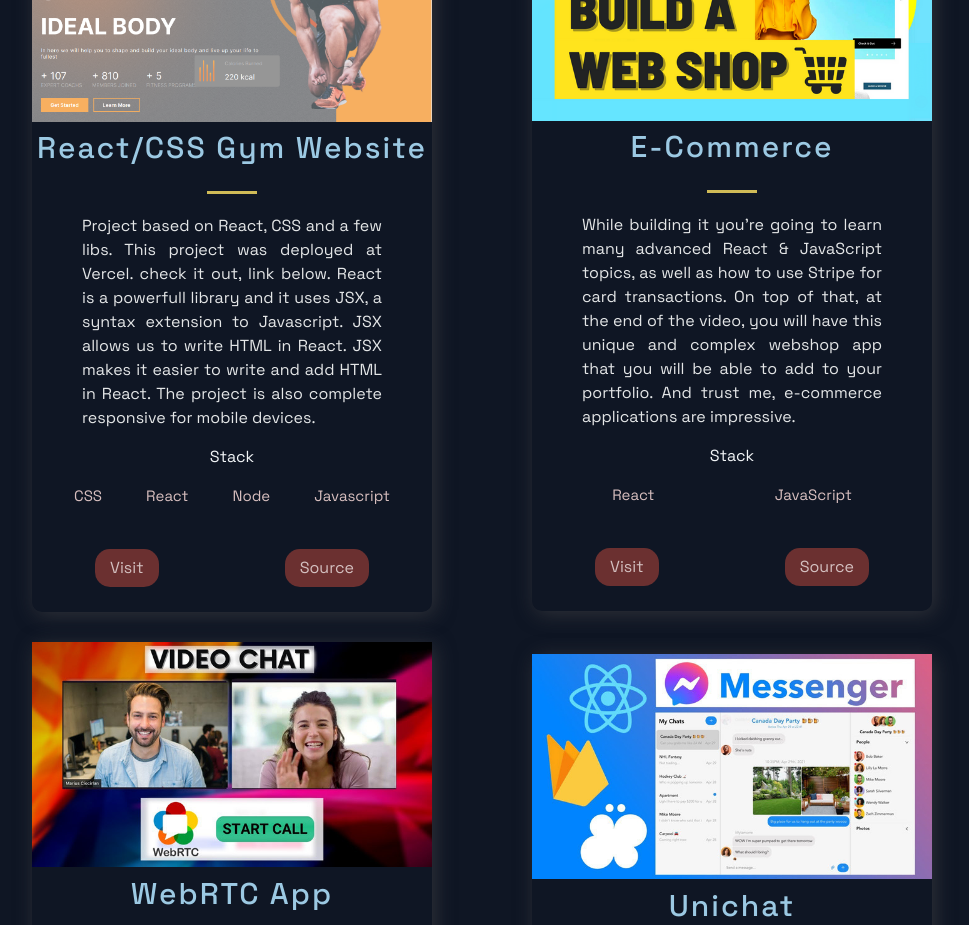
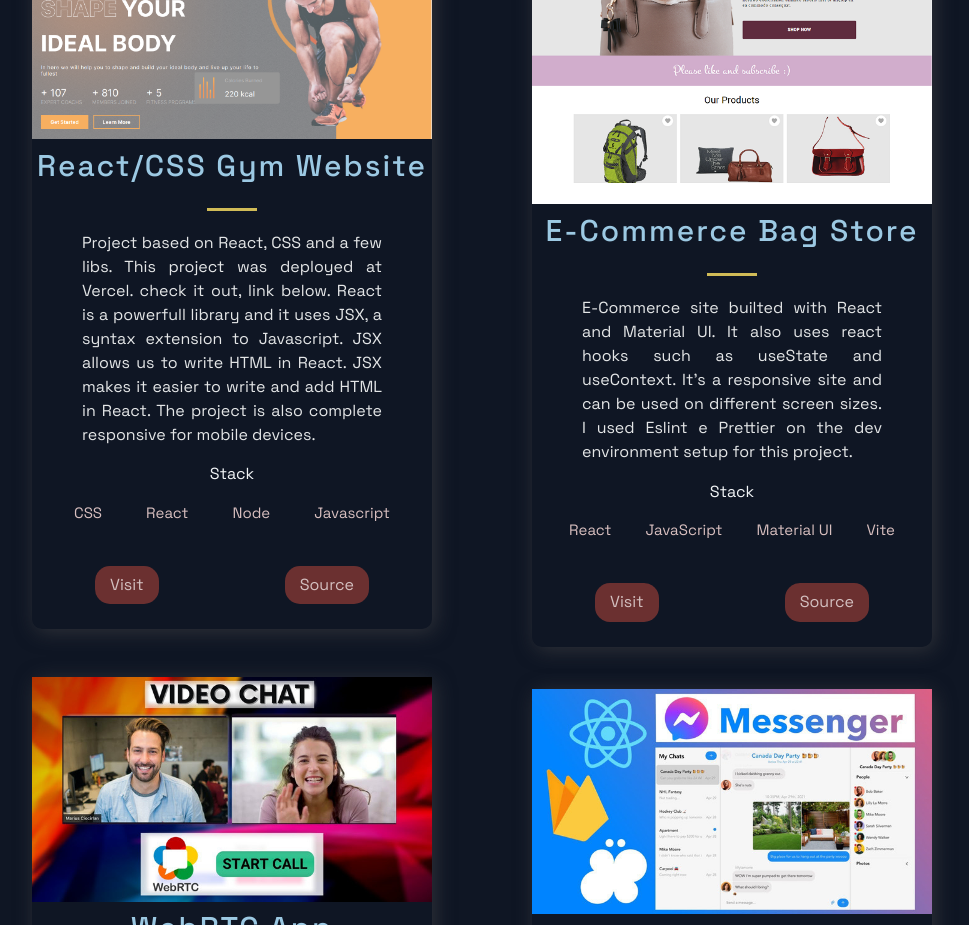
Before and after one commit to jcneto25/MyPortfolio, a Next.js app: page / in a window 1280 px wide. Shown: the part 940-1865 px from the top of the page, without its empty margins (158-1127 px from the left). Built offline with nearby package versions, Linux system fonts and the light colour scheme.

Commit message:
Adição do projeto bag-store no portfolio

```diff
--- a/src/constants/constants.js
+++ b/src/constants/constants.js
@@ -9,12 +9,12 @@
     id: 0,
   },
   {
-    title: 'E-Commerce',
-    description:"While building it you're going to learn many advanced React & JavaScript topics, as well as how to use Stripe for card transactions. On top of that, at the end of the video, you will have this unique and complex webshop app that you will be able to add to your portfolio. And trust me, e-commerce applications are impressive.",
+    title: 'E-Commerce Bag Store',
+    description:"E-Commerce site builted with React and Material UI. It also uses react hooks such as useState and useContext. It's a responsive site and can be used on different screen sizes. I used Eslint e Prettier on the dev environment setup for this project.",
     image: '/images/2.png',
-    tags: ['React', 'JavaScript'],
-    source: 'https://google.com',
-    visit: 'https://google.com',
+    tags: ['React', 'JavaScript', 'Material UI', 'Vite'],
+    source: 'https://bag-store.vercel.app',
+    visit: 'https://bag-store.vercel.app',
     id: 1,
   },
   {
```
Also changed, not shown: public/images/2.png.
